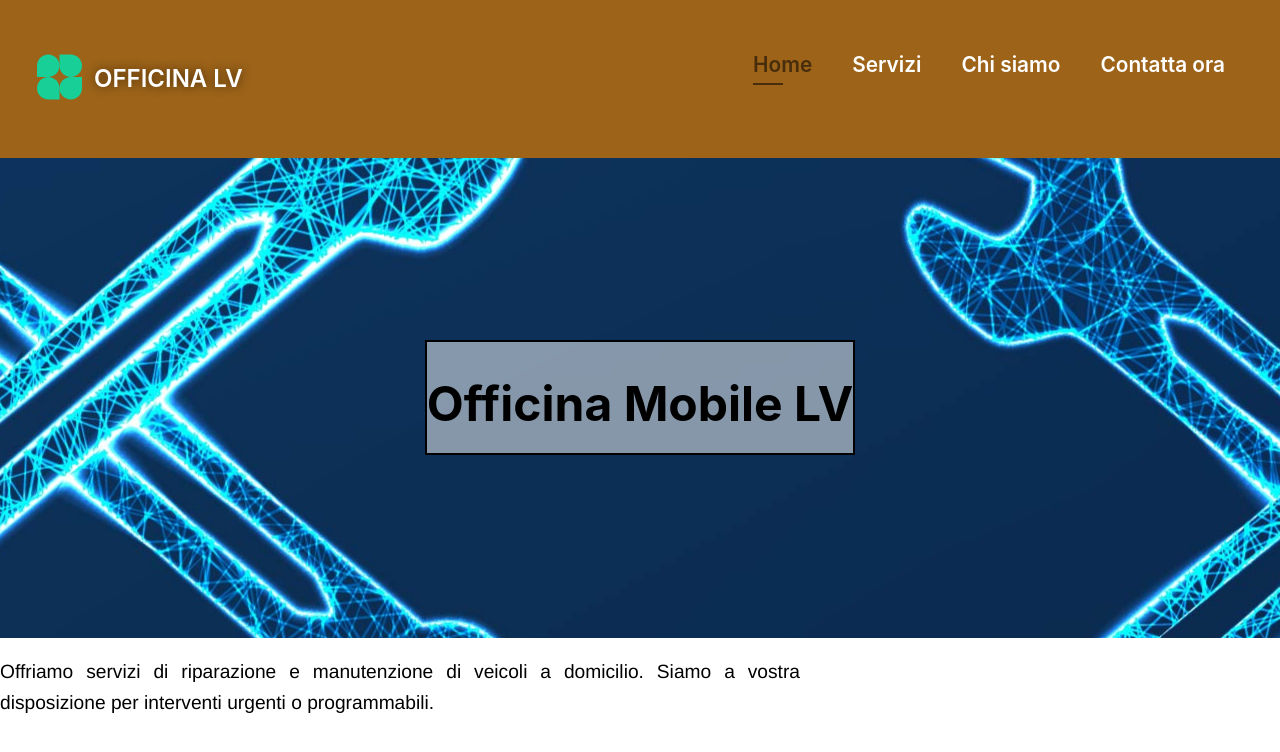
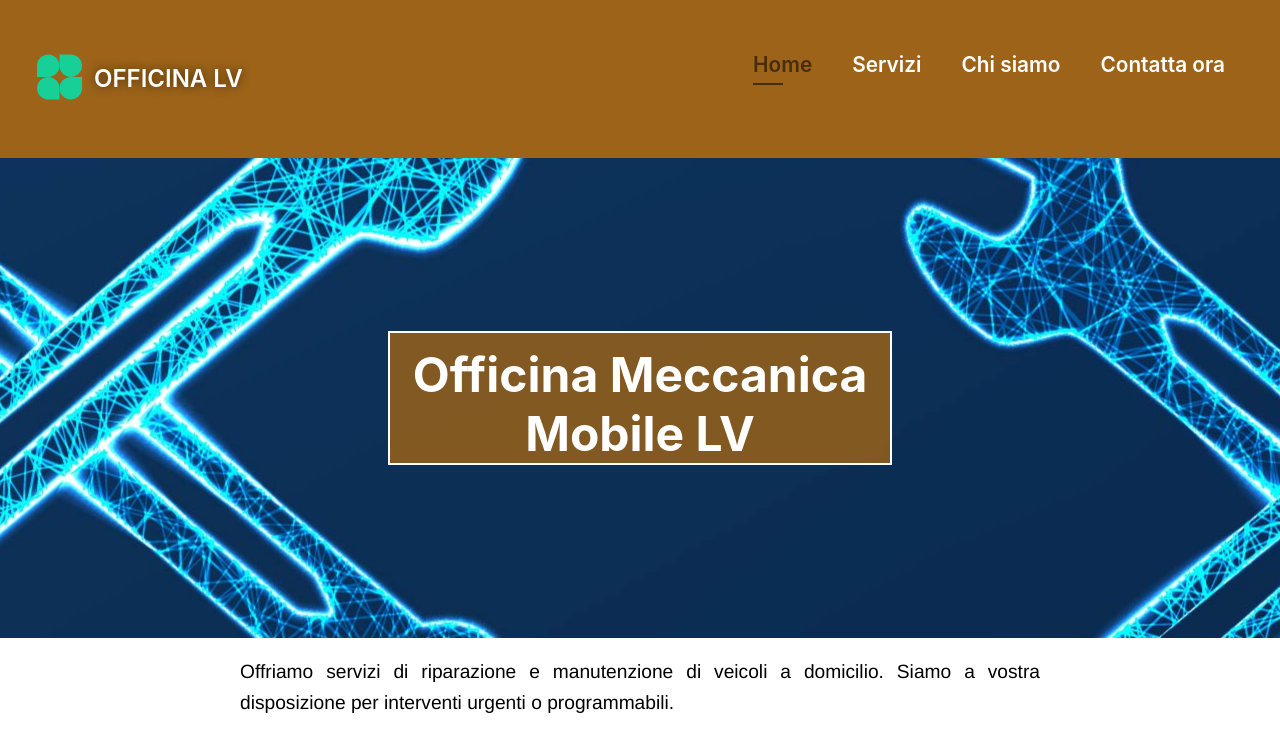
Before and after one commit to aldoademi/Officina_LV, a React (Create React App) app: page / in a window 1280 px wide. Shown: the top 752 px of the page. Built offline with nearby package versions, Linux system fonts and the light colour scheme.

Commit message:
Modifica Home

```diff
--- a/src/components/home.js
+++ b/src/components/home.js
@@ -6,7 +6,7 @@ function Home() {
     <>
       <div className="home">
         <div className="titolo">
-          <h1>Officina Mobile LV</h1>
+          <h1>Officina Meccanica Mobile LV</h1>
         </div>
       </div>
       <div className="paragrafo">
--- a/src/styles/home.css
+++ b/src/styles/home.css
@@ -13,11 +13,18 @@
 }
 
 .titolo{
-  background-color: rgba(255, 255, 255, 0.5);
-  border: 2px solid #000;
+  background-color: rgba(156, 99, 25, 0.829);
+  border: 2px solid #fff;
+  width: 500px; /* Imposta la larghezza del box di testo */
+  height: 130px; /* Imposta l'altezza del box di testo */
+  display: flex;
+  align-items: center; /* Centra il testo verticalmente */
+  justify-content: center;
 }
 
 .paragrafo{
+  display: flex;
+  justify-content: center;
   text-align: center;
   margin-bottom: 40px;
   font-family: "Helvetica Neue", Arial, sans-serif;
@@ -28,6 +35,7 @@ h1 {
   font-size: 3rem;
   text-align: center;
   margin-bottom: 20px;
+  color: #fff;
 }
 
 /* p {
```
